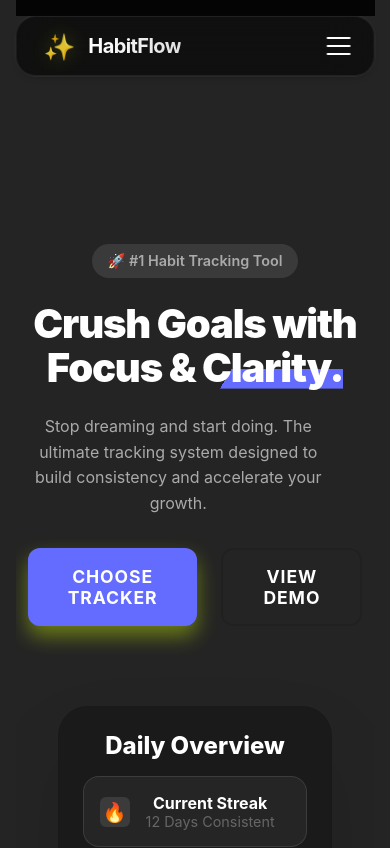
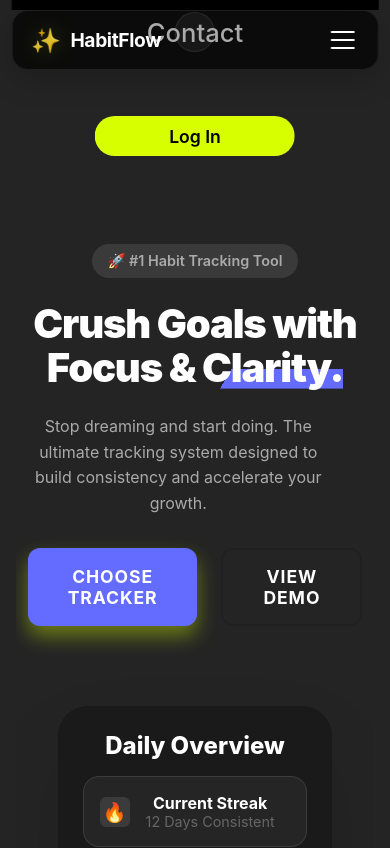
Before and after one commit to amitraj99053/Habit-Tracker-Frontend, a React (Vite) app: page / in a window 390 px wide. Shown: the top 848 px of the page. Built offline with nearby package versions, Linux system fonts and the light colour scheme; no server answers.

Commit message:
Fix header spacing with higher mobile breakpoint

```diff
--- a/src/components/Header.css
+++ b/src/components/Header.css
@@ -1,22 +1,23 @@
-/* Professional Glassmorphism Header */
+/* Professional Glassmorphism Header - Spatial Redesign */
 .header {
     display: flex;
     justify-content: space-between;
     align-items: center;
-    padding: 1rem 2.5rem;
+    padding: 1rem 2rem;
+    /* reduced side padding slightly */
     position: fixed;
-    top: 24px;
+    top: 20px;
     left: 50%;
     transform: translateX(-50%);
-    width: 90%;
-    max-width: 1280px;
+    width: 95%;
+    /* Wider container */
+    max-width: 1400px;
     z-index: 1000;
     transition: transform 0.3s ease-in-out, opacity 0.3s ease-in-out;
 }
 
 .header.hidden {
     transform: translate(-50%, -150%);
-    /* Move up and keep centered X */
     opacity: 0;
     pointer-events: none;
 }
@@ -27,37 +28,27 @@
     position: absolute;
     inset: 0;
     z-index: -1;
-    border-radius: 20px;
-    background: rgba(10, 10, 10, 0.75);
-    /* Darker, richer background */
-    backdrop-filter: blur(20px);
-    -webkit-backdrop-filter: blur(20px);
+    border-radius: 16px;
+    background: rgba(8, 8, 8, 0.85);
+    /* Darker opacity */
+    backdrop-filter: blur(16px);
+    -webkit-backdrop-filter: blur(16px);
     border: 1px solid rgba(255, 255, 255, 0.08);
-    box-shadow:
-        0 4px 6px -1px rgba(0, 0, 0, 0.1),
-        0 2px 4px -1px rgba(0, 0, 0, 0.06),
-        0 0 0 1px rgba(255, 255, 255, 0.05);
-    /* Subtle inner border */
-    transition: all 0.4s cubic-bezier(0.4, 0, 0.2, 1);
-}
-
-.header:hover::before {
-    background: rgba(10, 10, 10, 0.85);
-    border-color: rgba(255, 255, 255, 0.12);
-    box-shadow: 0 20px 25px -5px rgba(0, 0, 0, 0.4), 0 10px 10px -5px rgba(0, 0, 0, 0.3);
+    box-shadow: 0 8px 32px rgba(0, 0, 0, 0.2);
 }
 
 /* Logo Styling */
 .logo {
     display: flex;
     align-items: center;
-    gap: 0.8rem;
+    gap: 0.6rem;
     cursor: pointer;
     text-decoration: none;
     z-index: 1001;
-    padding: 0.5rem;
-    border-radius: 8px;
-    transition: transform 0.2s ease;
+    min-width: max-content;
+    /* Ensure logo never wraps */
+    margin-right: 2rem;
+    /* Push nav away */
 }
 
 .logo:active {
@@ -65,124 +56,108 @@
 }
 
 .logo-icon {
-    font-size: 1.6rem;
+    font-size: 1.5rem;
     filter: drop-shadow(0 0 10px rgba(215, 255, 0, 0.3));
 }
 
 .logo-text {
     color: #fff;
-    font-size: 1.25rem;
+    font-size: 1.2rem;
     font-weight: 700;
-    letter-spacing: -0.03em;
     font-family: 'Inter', sans-serif;
-    background: linear-gradient(to right, #fff, #e0e0e0);
-    -webkit-background-clip: text;
-    -webkit-text-fill-color: transparent;
+    letter-spacing: -0.02em;
 }
 
-/* Navigation Links - Balanced & Professional */
+/* Navigation Menu - Clean & Spaced */
 .nav-menu {
     display: flex;
     align-items: center;
-    gap: 0.5rem;
-    /* Precise spacing */
-    flex-wrap: nowrap;
-    /* Keep on one line */
-    overflow-x: auto;
-    /* Allow scroll on very small screens instead of overlap */
-    -ms-overflow-style: none;
-    /* Hide scrollbar IE */
-    scrollbar-width: none;
-    /* Hide scrollbar Firefox */
+    gap: 1.5rem;
+    /* Large clear gaps */
+    margin-left: auto;
+    /* Push to right */
 }
 
-.nav-menu::-webkit-scrollbar {
-    display: none;
-    /* Hide scrollbar Chrome */
+/* Standard Nav Link */
+.nav-btn {
+    font-family: 'Inter', sans-serif;
+    font-size: 0.95rem;
+    font-weight: 500;
+    color: #a0a0a0;
+    background: transparent;
+    border: none;
+    cursor: pointer;
+    padding: 0.5rem;
+    position: relative;
+    transition: color 0.2s ease;
+    white-space: nowrap;
 }
 
-.nav-btn {
-    display: inline-flex;
-    /* Ensure container hits hug text */
-    align-items: center;
-    justify-content: center;
-    font-family: 'Inter', sans-serif;
-    font-size: 0.9rem;
-    font-weight: 500;
-    /* Medium weight matches shape better */
-    color: #a1a1aa;
-    background: transparent;
-    border: 1px solid transparent;
-    /* Reserve space key for smooth hover */
-    border-radius: 6px;
-    padding: 0.5rem 0.8rem;
-    /* Balanced padding */
-    cursor: pointer;
-    transition: all 0.2s cubic-bezier(0.4, 0, 0.2, 1);
-    white-space: nowrap;
-    height: 36px;
-    /* Fixed height for uniformity */
-    line-height: 1;
-    flex-shrink: 0;
-    /* Prevent crushing */
+.nav-btn:hover {
+    color: #fff;
 }
 
-/* Hover State - Matched Shape */
-.nav-btn:hover {
-    color: #fff;
-    background: rgba(255, 255, 255, 0.08);
-}
-
-/* Active State - Solid Definition */
 .nav-btn.active {
     color: #fff;
-    background: rgba(255, 255, 255, 0.1);
     font-weight: 600;
 }
 
-/* Primary Action Button - Distinct */
+/* Visual Active Indicator (Dot) */
+.nav-btn.active::after {
+    content: '';
+    position: absolute;
+    bottom: 0;
+    left: 50%;
+    transform: translateX(-50%);
+    width: 4px;
+    height: 4px;
+    background: #D7FF00;
+    border-radius: 50%;
+    box-shadow: 0 0 8px #D7FF00;
+}
+
+/* Primary Action Button (Login) */
 .nav-btn.secondary-btn {
-    background: #D7FF00;
-    color: #050505;
+    background: #fff;
+    color: #000;
+    padding: 0.6rem 1.4rem;
+    border-radius: 50px;
+    /* Pill shape is safer against visual corners */
     font-weight: 600;
-    margin-left: 0.5rem;
-    padding: 0 1.25rem;
-    /* Wider horizontal padding */
-    height: 36px;
-    /* Match other nav items height */
-    box-shadow: 0 2px 10px rgba(215, 255, 0, 0.15);
+    font-size: 0.9rem;
+    margin-left: 1rem;
+    transition: all 0.2s;
 }
 
 .nav-btn.secondary-btn:hover {
-    background: #e2ff5c;
-    transform: translateY(-1px);
-    box-shadow: 0 4px 15px rgba(215, 255, 0, 0.25);
+    background: #D7FF00;
+    transform: translateY(-2px);
+    box-shadow: 0 4px 12px rgba(215, 255, 0, 0.3);
 }
 
-.nav-btn.secondary-btn:active {
-    transform: translateY(0);
+.nav-btn.secondary-btn::after {
+    display: none;
 }
 
-/* User Greeting - Aligned */
+/* User Greeting */
 .nav-btn.user-greeting {
-    background: transparent;
     color: #fff;
+    max-width: 140px;
+    overflow: hidden;
+    text-overflow: ellipsis;
     cursor: default;
-    padding-left: 0.5rem;
-    padding-right: 0.5rem;
-    max-width: 150px;
-    justify-content: flex-start;
+    margin-right: 0.5rem;
 }
 
 /* Divider */
 .divider {
     width: 1px;
     height: 24px;
-    background: rgba(255, 255, 255, 0.1);
-    margin: 0 0.2rem;
+    background: rgba(255, 255, 255, 0.15);
+    margin: 0 0.5rem;
 }
 
-/* Hamburger Menu Logic */
+/* Hamburger */
 .hamburger {
     display: none;
     cursor: pointer;
@@ -200,43 +175,43 @@
     height: 2px;
     background-color: #fff;
     border-radius: 4px;
-    transition: all 0.3s cubic-bezier(0.4, 0, 0.2, 1);
+    transition: all 0.3s;
 }
 
 .bar:nth-child(1) {
     transform: translateY(-8px);
 }
 
-.bar:nth-child(2) {}
-
 .bar:nth-child(3) {
     transform: translateY(8px);
 }
 
-/* Mobile Styles */
-@media (max-width: 1024px) {
+/* MOBILE BREAKPOINT - INCREASED TO 1150px FOR SAFETY */
+@media (max-width: 1150px) {
     .header {
-        width: 92%;
-        padding: 0.8rem 1.25rem;
-        top: 16px;
+        width: 94%;
+        padding: 0.8rem 1.2rem;
+        top: 10px;
     }
 
     .hamburger {
         display: flex;
+        margin-left: auto;
     }
 
     .nav-menu {
         position: fixed;
         inset: 0;
-        background: rgba(5, 5, 5, 0.98);
+        background: #000;
         flex-direction: column;
         justify-content: center;
         align-items: center;
-        gap: 2.5rem;
+        gap: 3rem;
         transform: translateY(-100%);
-        transition: transform 0.4s cubic-bezier(0.32, 0.72, 0, 1);
-        padding-top: 4rem;
+        transition: transform 0.4s cubic-bezier(0.16, 1, 0.3, 1);
+        padding-top: 2rem;
         z-index: 1000;
+        margin-left: 0;
     }
 
     .nav-menu.active {
@@ -248,27 +223,27 @@
     }
 
     .nav-btn {
-        font-size: 1.5rem;
-        color: #e5e5e5;
-        font-weight: 600;
+        font-size: 1.6rem;
+        color: #888;
     }
 
     .nav-btn.active {
-        color: #D7FF00;
+        color: #fff;
     }
 
-    .nav-btn::after {
+    .nav-btn.active::after {
         display: none;
-        /* No underline on mobile, just color */
+        /* No dot on mobile */
     }
 
     .nav-btn.secondary-btn {
-        margin-top: 1rem;
-        width: 80%;
-        max-width: 300px;
-        padding: 1rem;
+        margin: 1rem 0 0 0;
+        background: #D7FF00;
+        width: 200px;
+        text-align: center;
+        justify-content: center;
+        display: flex;
         font-size: 1.1rem;
-        justify-content: center;
     }
 
     /* Hamburger Animation */
@@ -278,7 +253,6 @@
 
     .hamburger .bar.active:nth-child(2) {
         opacity: 0;
-        transform: translateX(10px);
     }
 
     .hamburger .bar.active:nth-child(3) {
```
